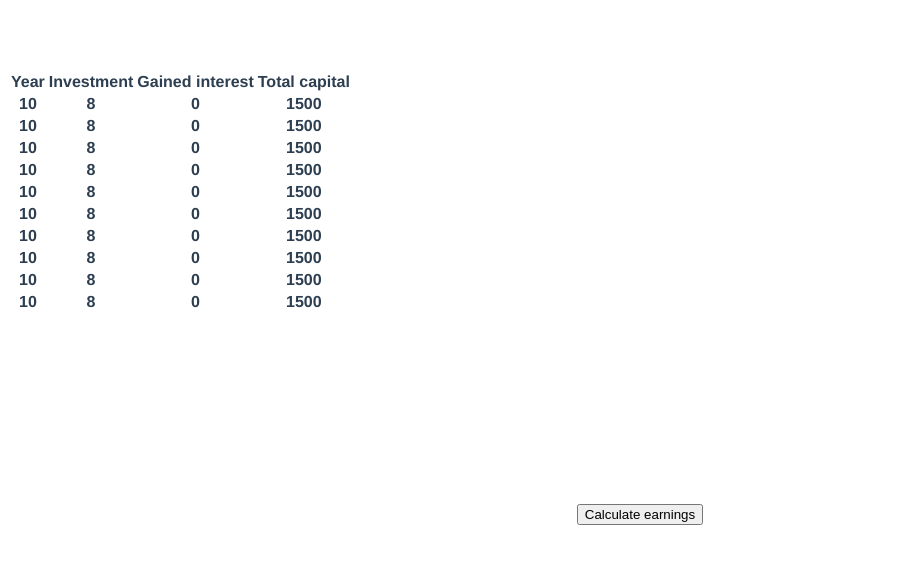
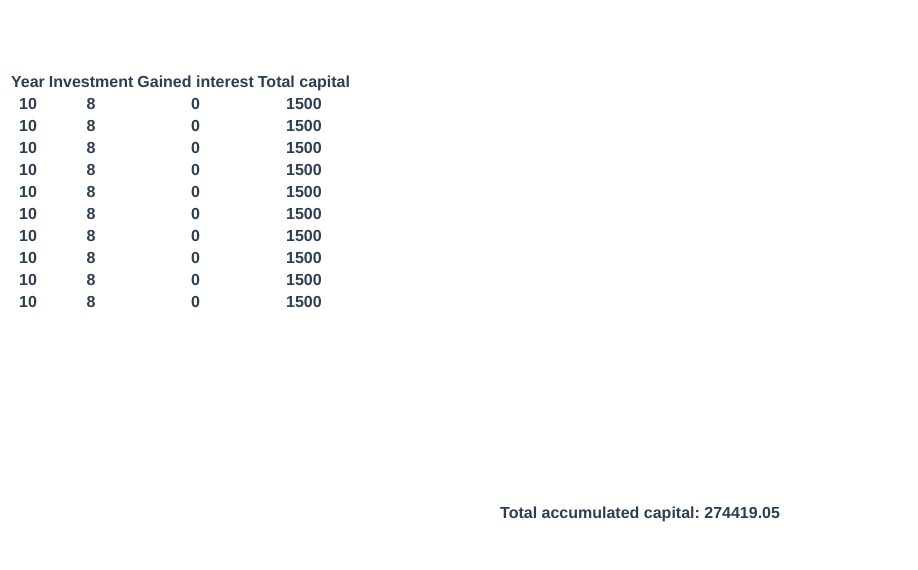
Before and after one commit to jujix/vue-app, a Vue app: page / in a window 1280 px wide. Shown: the part 382-952 px from the top of the page, without its empty margins (0-918 px from the left). After the commit the page ends 912 px from the top, so only its background shows below. Built offline with nearby package versions, Linux system fonts and the light colour scheme.

Commit message:
Move InterestTable to under the calculator, remove calculate-button and render total amount capital at the end of the investing time

```diff
--- a/src/App.vue
+++ b/src/App.vue
@@ -26,26 +26,17 @@
       ></vue-slider>
     </div>
 
-    <InterestTable
-      :year="year"
-      :investment="interest"
-      :startingCapital="startingCapital"
-      :recurringInvestment="recurringInvestment"
-    />
-
     <interest-calculator
       :year="year"
       :interest="interest"
       :startingCapital="startingCapital"
       :recurringInvestment="recurringInvestment"
     />
-    <b>Total accumulated capital: {{ recurringInvestment }}</b>
   </div>
 </template>
 
 <script>
 import Heading from "./components/Heading.vue";
-import InterestTable from "./components/InterestTable.vue";
 import vueSlider from "vue-slider-component";
 import InterestCalculator from "./components/InterestCalculator.vue";
 
@@ -53,7 +44,6 @@ export default {
   name: "app",
   components: {
     Heading,
-    InterestTable,
     vueSlider,
     InterestCalculator
   },
--- a/src/components/InterestCalculator.vue
+++ b/src/components/InterestCalculator.vue
@@ -1,19 +1,35 @@
 <template>
-  <div id="calculateInterestButton">
-    <button
-      v-on:click="calculateTotalEarnings(year, interest, startingCapital, recurringInvestment)"
-    >Calculate earnings</button>
+  <div>
+    <InterestTable
+      :year="year"
+      :investment="interest"
+      :startingCapital="startingCapital"
+      :recurringInvestment="recurringInvestment"
+    />
+
+    <div id="totalCapital">
+      <b>Total accumulated capital: {{ this.calculateTotalEarnings(year, interest, startingCapital, recurringInvestment)}}</b>
+    </div>
   </div>
 </template>
 
 <script>
+import InterestTable from "./InterestTable.vue";
 export default {
   name: "InterestCalculator",
+  components: {
+    InterestTable
+  },
   props: {
     year: Number,
     interest: Number,
     startingCapital: Number,
     recurringInvestment: Number
+  },
+  data() {
+    return {
+      totalAccumulatedCapital: 0
+    };
   },
   methods: {
     calculateStartingCapitalIncome: function(
@@ -68,10 +84,12 @@ export default {
         interest,
         2
       );
-      var totalWealth =
+      var totalAccumulatedCapital = this.totalAccumulatedCapital;
+      var totalAccumulatedCapital =
         Number(gainedInterestFromTheStartOfTheYear) +
         Number(gainedInterestFromRecurringInvestmentsYearly);
-      alert("Total capital is " + totalWealth);
+      console.log("Total capital is " + totalAccumulatedCapital);
+      return totalAccumulatedCapital;
     }
   }
 };
@@ -82,4 +100,8 @@ export default {
   margin-top: 15%;
   margin-bottom: 5%;
 }
+
+#totalCapital {
+  margin-top: 5%;
+}
 </style>
```
